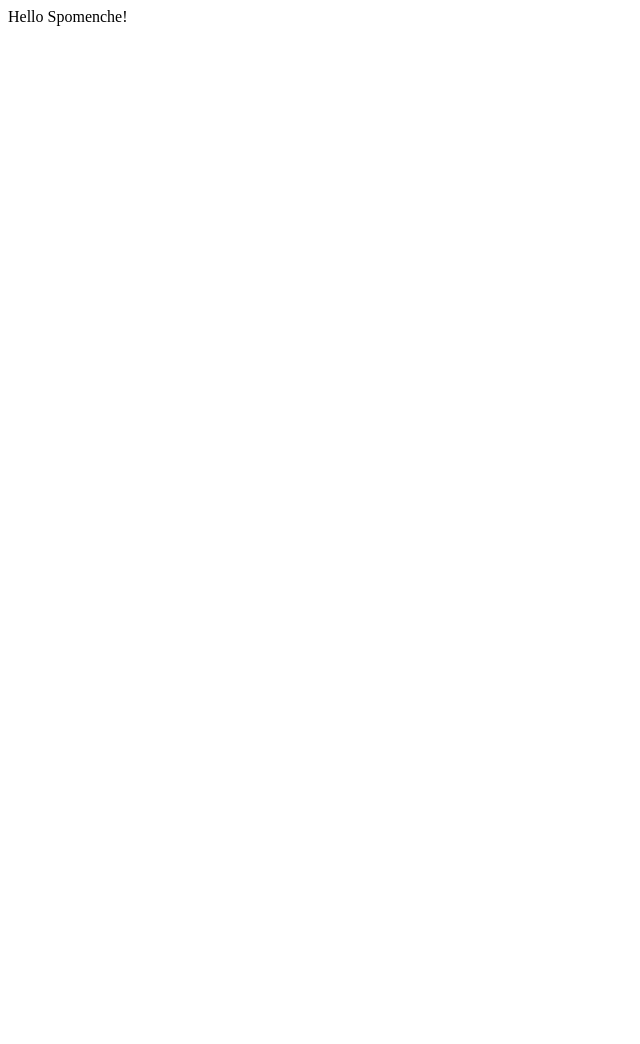
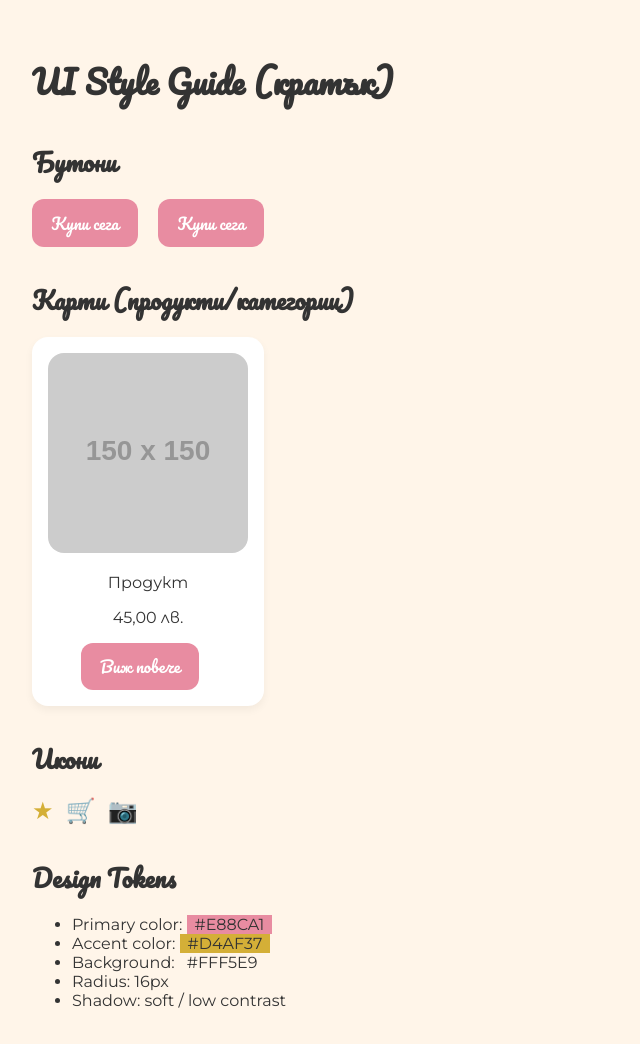
Before and after one commit to spomenche/spomenche.github.io, a plain HTML site: page index.html in a window 1280 px wide. Shown: the whole page, without its empty margins (0-640 px from the left). Before the commit the page ends 800 px from the top, so only its background shows below. Drawn offline with Linux system fonts and the light colour scheme; placeholder pictures from the web are drawn by us; a web font is replaced by a local one.

Commit message:
Add UI Style Guide layout and design tokens

```diff
--- a/index.html
+++ b/index.html
@@ -1 +1,124 @@
-<p>Hello Spomenche!</p>
+<!DOCTYPE html>
+<html lang="bg">
+<head>
+  <meta charset="UTF-8">
+  <meta name="viewport" content="width=device-width, initial-scale=1.0">
+  <title>UI Style Guide Demo</title>
+  <!-- Google Fonts -->
+  <link href="https://fonts.googleapis.com/css2?family=Montserrat:wght@400;600&family=Pacifico&family=Playfair+Display:ital,wght@0,400;1,400&display=swap" rel="stylesheet">
+  <style>
+    /* Design tokens */
+    :root {
+      --primary-color: #E88CA1;
+      --accent-color: #D4AF37;
+      --bg-color: #FFF5E9;
+      --radius: 16px;
+      --shadow: 0 4px 8px rgba(0,0,0,0.05);
+    }
+
+    body {
+      font-family: 'Montserrat', sans-serif;
+      background-color: var(--bg-color);
+      margin: 0;
+      padding: 2rem;
+      color: #333;
+    }
+
+    h1, h2 {
+      font-family: 'Pacifico', cursive;
+    }
+
+    h1 {
+      font-size: 2rem;
+      margin-bottom: 1rem;
+    }
+
+    h2 {
+      font-size: 1.5rem;
+      margin-top: 2rem;
+      margin-bottom: 1rem;
+    }
+
+    /* Buttons */
+    .btn {
+      background-color: var(--primary-color);
+      color: white;
+      border: none;
+      border-radius: 12px;
+      padding: 0.6rem 1.2rem;
+      font-size: 1rem;
+      cursor: pointer;
+      transition: all 0.3s ease;
+      font-family: 'Pacifico', cursive;
+      margin-right: 1rem;
+    }
+
+    .btn:hover {
+      box-shadow: 0 0 0 2px var(--accent-color) inset;
+      filter: brightness(0.9);
+    }
+
+    /* Card */
+    .card {
+      background-color: white;
+      border-radius: var(--radius);
+      box-shadow: var(--shadow);
+      padding: 1rem;
+      width: 200px;
+      text-align: center;
+      transition: all 0.3s ease;
+      margin-top: 1rem;
+    }
+
+    .card:hover {
+      border: 2px solid var(--accent-color);
+    }
+
+    .card img {
+      width: 100%;
+      border-radius: var(--radius);
+    }
+
+    /* Icons */
+    .icon {
+      font-size: 1.5rem;
+      margin-right: 0.5rem;
+      color: #333;
+    }
+
+    .icon.gold {
+      color: var(--accent-color);
+    }
+
+  </style>
+</head>
+<body>
+  <h1>UI Style Guide (кратък)</h1>
+
+  <h2>Бутони</h2>
+  <button class="btn">Купи сега</button>
+  <button class="btn">Купи сега</button>
+
+  <h2>Карти (продукти/категории)</h2>
+  <div class="card">
+    <img src="https://via.placeholder.com/150" alt="Продукт">
+    <p>Продукт</p>
+    <p>45,00 лв.</p>
+    <button class="btn">Виж повече</button>
+  </div>
+
+  <h2>Икони</h2>
+  <span class="icon gold">&#9733;</span> <!-- gold star -->
+  <span class="icon">&#128722;</span> <!-- cart -->
+  <span class="icon">&#128247;</span> <!-- camera -->
+
+  <h2>Design Tokens</h2>
+  <ul>
+    <li>Primary color: <span style="background-color: var(--primary-color); padding: 0 0.5rem;">#E88CA1</span></li>
+    <li>Accent color: <span style="background-color: var(--accent-color); padding: 0 0.5rem;">#D4AF37</span></li>
+    <li>Background: <span style="background-color: var(--bg-color); padding: 0 0.5rem;">#FFF5E9</span></li>
+    <li>Radius: 16px</li>
+    <li>Shadow: soft / low contrast</li>
+  </ul>
+</body>
+</html>
```
